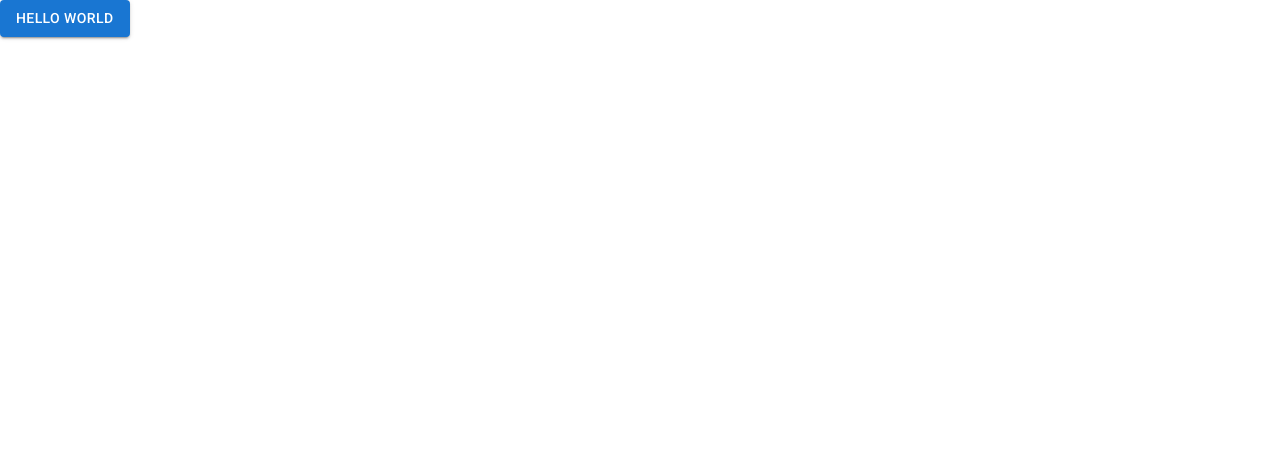
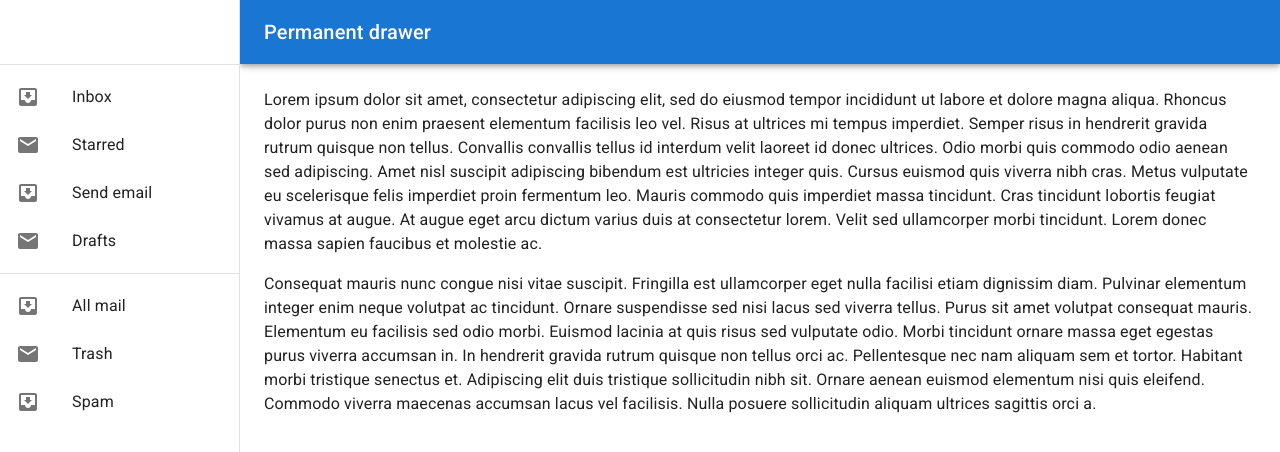
Before and after one commit to mrwizard82d1/xstate-guides, a React (Create React App) app: page / in a window 1280 px wide. Shown: the top 452 px of the page. Built offline with nearby package versions, Linux system fonts and the light colour scheme.

Commit message:
Change over all appearance to PermanantDrawerLeft

```diff
--- a/src/App.tsx
+++ b/src/App.tsx
@@ -1,8 +1,8 @@
 import React from 'react';
-import Button from '@mui/material/Button';
+import PermanentDrawerLeft from "./PermanentDrawerLeft";
 
 function App() {
-  return <Button variant="contained">Hello World</Button>;
+  return  <PermanentDrawerLeft/>;
 }
 
 export default App;
--- /dev/null
+++ b/src/PermanentDrawerLeft.tsx
@@ -0,0 +1,108 @@
+import * as React from 'react';
+import Box from '@mui/material/Box';
+import Drawer from '@mui/material/Drawer';
+import CssBaseline from '@mui/material/CssBaseline';
+import AppBar from '@mui/material/AppBar';
+import Toolbar from '@mui/material/Toolbar';
+import List from '@mui/material/List';
+import Typography from '@mui/material/Typography';
+import Divider from '@mui/material/Divider';
+import ListItem from '@mui/material/ListItem';
+import ListItemButton from '@mui/material/ListItemButton';
+import ListItemIcon from '@mui/material/ListItemIcon';
+import ListItemText from '@mui/material/ListItemText';
+import InboxIcon from '@mui/icons-material/MoveToInbox';
+import MailIcon from '@mui/icons-material/Mail';
+
+const drawerWidth = 240;
+
+export default function PermanentDrawerLeft() {
+    return (
+        <Box sx={{ display: 'flex' }}>
+            <CssBaseline />
+            <AppBar
+                position="fixed"
+                sx={{ width: `calc(100% - ${drawerWidth}px)`, ml: `${drawerWidth}px` }}
+            >
+                <Toolbar>
+                    <Typography variant="h6" noWrap component="div">
+                        Permanent drawer
+                    </Typography>
+                </Toolbar>
+            </AppBar>
+            <Drawer
+                sx={{
+                    width: drawerWidth,
+                    flexShrink: 0,
+                    '& .MuiDrawer-paper': {
+                        width: drawerWidth,
+                        boxSizing: 'border-box',
+                    },
+                }}
+                variant="permanent"
+                anchor="left"
+            >
+                <Toolbar />
+                <Divider />
+                <List>
+                    {['Inbox', 'Starred', 'Send email', 'Drafts'].map((text, index) => (
+                        <ListItem key={text} disablePadding>
+                            <ListItemButton>
+                                <ListItemIcon>
+                                    {index % 2 === 0 ? <InboxIcon /> : <MailIcon />}
+                                </ListItemIcon>
+                                <ListItemText primary={text} />
+                            </ListItemButton>
+                        </ListItem>
+                    ))}
+                </List>
+                <Divider />
+                <List>
+                    {['All mail', 'Trash', 'Spam'].map((text, index) => (
+                        <ListItem key={text} disablePadding>
+                            <ListItemButton>
+                                <ListItemIcon>
+                                    {index % 2 === 0 ? <InboxIcon /> : <MailIcon />}
+                                </ListItemIcon>
+                                <ListItemText primary={text} />
+                            </ListItemButton>
+                        </ListItem>
+                    ))}
+                </List>
+            </Drawer>
+            <Box
+                component="main"
+                sx={{ flexGrow: 1, bgcolor: 'background.default', p: 3 }}
+            >
+                <Toolbar />
+                <Typography paragraph>
+                    Lorem ipsum dolor sit amet, consectetur adipiscing elit, sed do eiusmod
+                    tempor incididunt ut labore et dolore magna aliqua. Rhoncus dolor purus non
+                    enim praesent elementum facilisis leo vel. Risus at ultrices mi tempus
+                    imperdiet. Semper risus in hendrerit gravida rutrum quisque non tellus.
+                    Convallis convallis tellus id interdum velit laoreet id donec ultrices.
+                    Odio morbi quis commodo odio aenean sed adipiscing. Amet nisl suscipit
+                    adipiscing bibendum est ultricies integer quis. Cursus euismod quis viverra
+                    nibh cras. Metus vulputate eu scelerisque felis imperdiet proin fermentum
+                    leo. Mauris commodo quis imperdiet massa tincidunt. Cras tincidunt lobortis
+                    feugiat vivamus at augue. At augue eget arcu dictum varius duis at
+                    consectetur lorem. Velit sed ullamcorper morbi tincidunt. Lorem donec massa
+                    sapien faucibus et molestie ac.
+                </Typography>
+                <Typography paragraph>
+                    Consequat mauris nunc congue nisi vitae suscipit. Fringilla est ullamcorper
+                    eget nulla facilisi etiam dignissim diam. Pulvinar elementum integer enim
+                    neque volutpat ac tincidunt. Ornare suspendisse sed nisi lacus sed viverra
+                    tellus. Purus sit amet volutpat consequat mauris. Elementum eu facilisis
+                    sed odio morbi. Euismod lacinia at quis risus sed vulputate odio. Morbi
+                    tincidunt ornare massa eget egestas purus viverra accumsan in. In hendrerit
+                    gravida rutrum quisque non tellus orci ac. Pellentesque nec nam aliquam sem
+                    et tortor. Habitant morbi tristique senectus et. Adipiscing elit duis
+                    tristique sollicitudin nibh sit. Ornare aenean euismod elementum nisi quis
+                    eleifend. Commodo viverra maecenas accumsan lacus vel facilisis. Nulla
+                    posuere sollicitudin aliquam ultrices sagittis orci a.
+                </Typography>
+            </Box>
+        </Box>
+    );
+}
```
